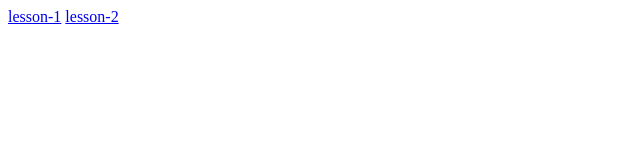
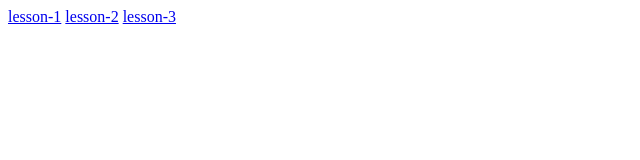
Before and after one commit to Mihail0892/beetroot-tasks, a plain HTML site: page index.html in a window 1280 px wide. Shown: the full height of the page, 0-640 px from the left. Drawn offline with Linux system fonts and the light colour scheme.

Commit message:
lesson-3

```diff
--- a/index.html
+++ b/index.html
@@ -9,5 +9,6 @@
 <body>
     <a href="./lesson-1/index.html">lesson-1</a>
     <a href="./lesson-2/index.html">lesson-2</a>
+    <a href="./lesson-3/index.html">lesson-3</a>
 </body>
 </html>
```
